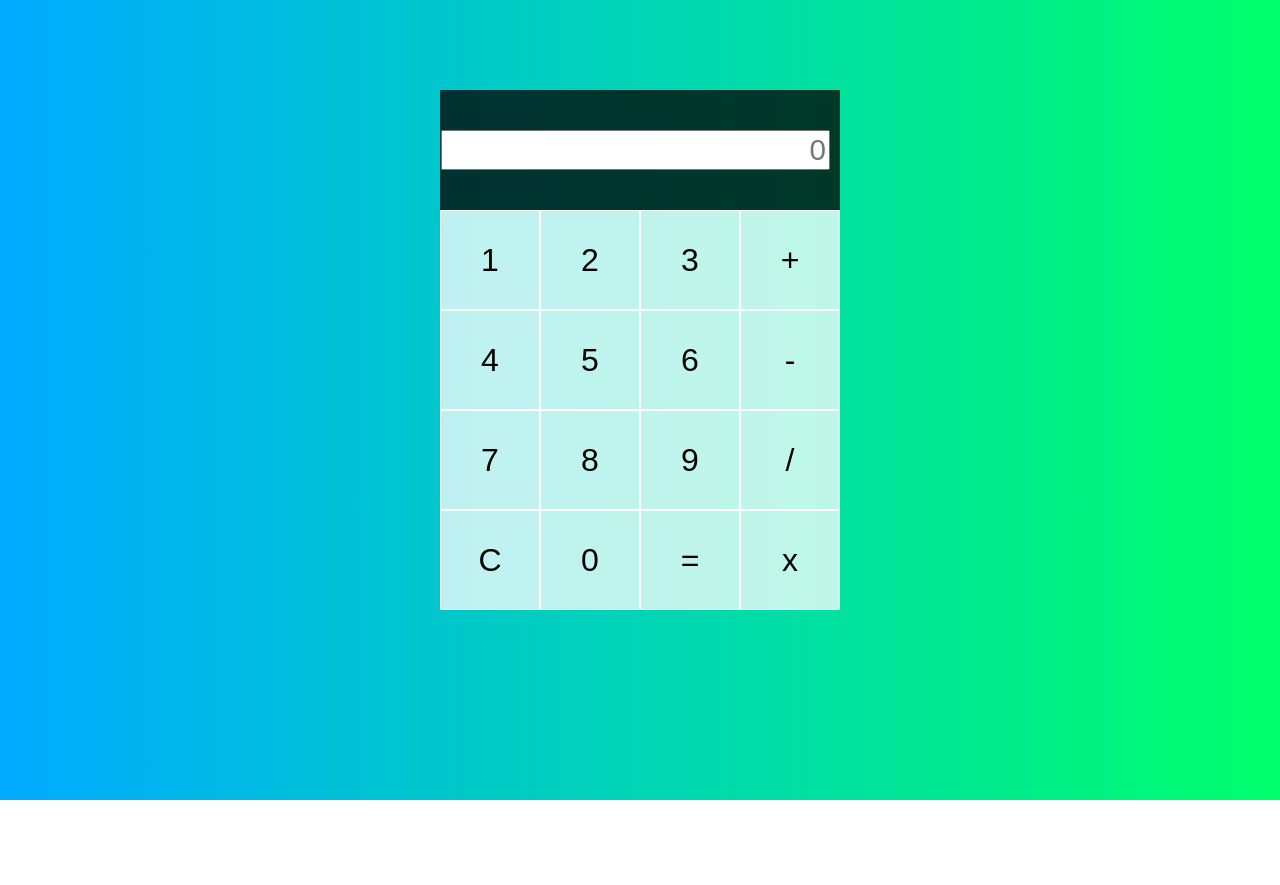
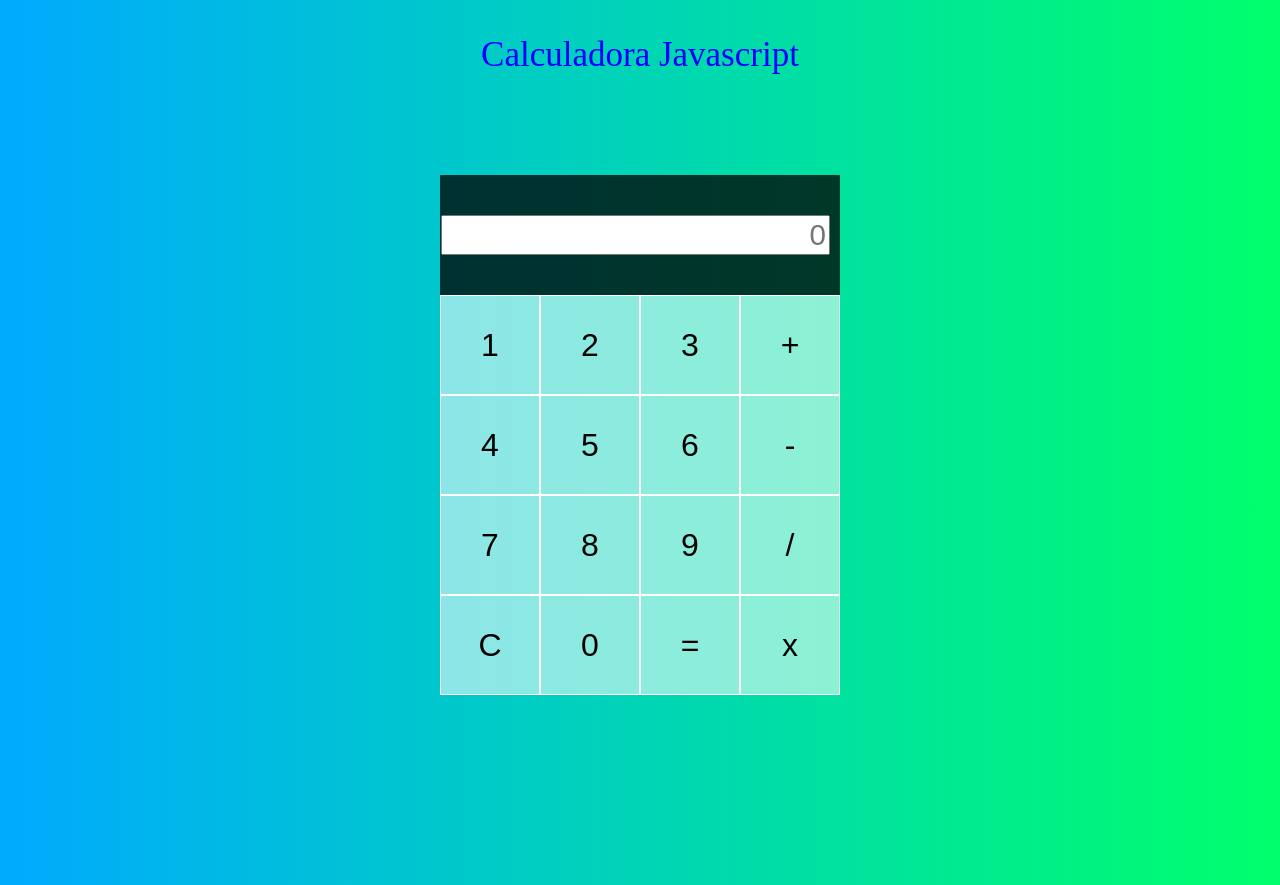
Before and after one commit to juanmana/Calculadora-Javascript, a plain HTML site: page index.html in a window 1280 px wide. Before the commit the page ends 800 px from the top, so only its background shows below. Drawn offline with Linux system fonts and the light colour scheme.

Commit message:
ultimos cambios

```diff
--- a/index.html
+++ b/index.html
@@ -8,6 +8,10 @@
     <title>Calculadora</title>
 </head>
 <body>
+
+    <div class="text">
+        Calculadora Javascript
+    </div>
 
 <div class="calculadora">
 <div class="output">
--- a/styles.css
+++ b/styles.css
@@ -3,6 +3,15 @@ padding: 0;
 margin: 0;
 background:  linear-gradient(to right, #00aaff,#00ff6c)
 
+}
+
+
+.text{
+    color: blue;
+    font-size: 35px;
+    padding-top: 35px;
+    padding-bottom: 10px;
+    text-align: center;
 }
 
 
@@ -22,7 +31,7 @@ background:  linear-gradient(to right, #00aaff,#00ff6c)
     font-size: 2rem;
     border: 1px solid white;
     outline:none;
-    background-color: rgba(255,255,255,.75);
+    background-color: rgba(255, 255, 255, 0.548);
 }
 
 .calculadora > button:hover {
@@ -33,7 +42,7 @@ background-color: blue;
 
 .output{
 grid-column: 1 / -1;
-background-color: rgba(0,0,0,.75);
+background-color: rgba(0, 0, 0, 0.753);
 display:flex;
 align-items: flex-end;
 justify-content: space-around;
```
